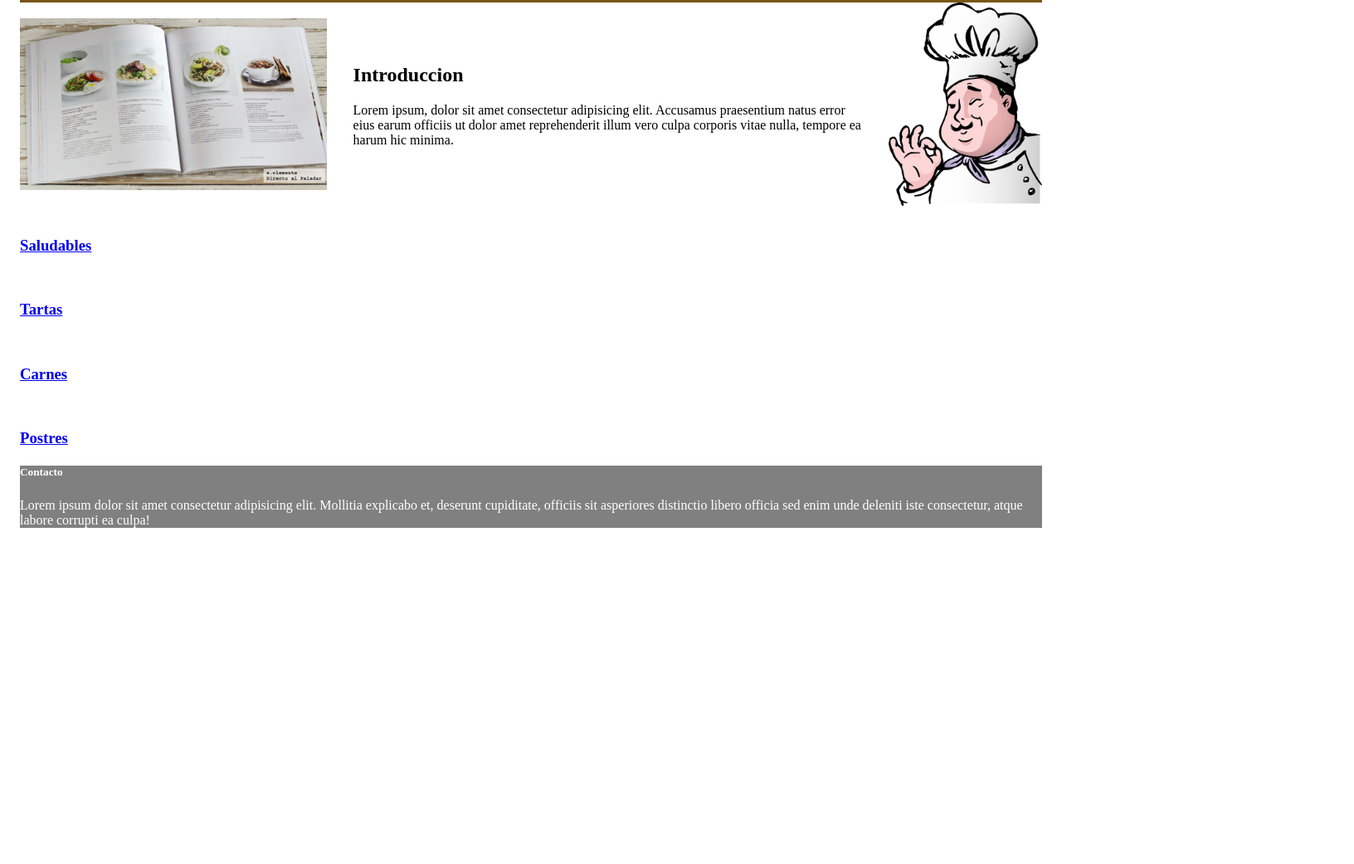
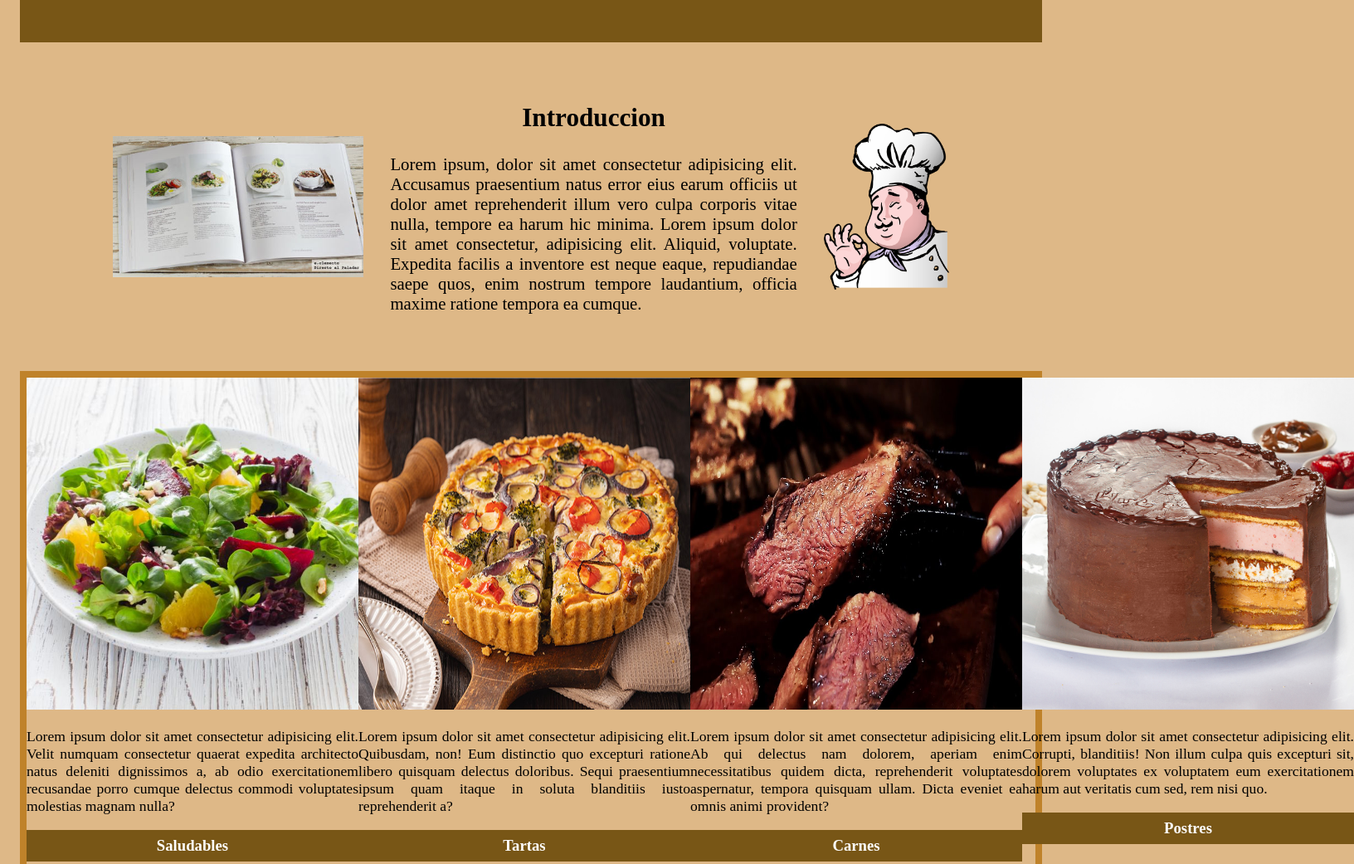
Before and after one commit to Ale35791/coder, a plain HTML site: page index.html in a window 1280 px wide. Shown: the part 133-1174 px from the top of the page at 83% size, 1632 px wide, since content can reach past the window. Before the commit the page ends 809 px from the top, so only its background shows below. Drawn offline with Linux system fonts and the light colour scheme.

Commit message:
pagina index terminada para desktop unicamente

```diff
--- a/css/style.css
+++ b/css/style.css
@@ -1,6 +1,9 @@
+*
 
 body{
     padding: 1rem;
+
+    background-color: burlywood;
 }
 
 
@@ -23,6 +26,8 @@ header.encabezado{
     background-color: rgb(120, 86, 22);
 
     padding: 1rem;
+
+    font-size: 1.6rem;
 }
 
 
@@ -57,9 +62,22 @@ section.portada-inicio{
 
     object-fit: cover;
 
+    text-align: justify;
 
+    padding-left: 7rem;
 
+    padding-right: 7rem;
 
+    padding-top: 3rem;
+
+    padding-bottom: 3rem;
+
+    font-size: 1.3rem;
+
+}
+
+section.portada-inicio h2{
+    text-align: center;
 }
 
 
@@ -69,8 +87,66 @@ section.portada-inicio{
     height: 15%;
 }
 
+
 .foto-libro{
     max-width: 30%;
 
     height: 30% ;
 }
+
+.section-index{
+    display: flex;
+
+    border: 8px solid rgba(177, 106, 0, 0.692);
+
+    justify-content: space-between;
+}
+
+.section-index img{
+    width: 400px;
+
+    height: 400px;
+
+    align-items: center;
+
+    justify-items: center;
+}
+
+.section-index p{
+    width: 25rem;
+
+    text-align: justify;
+
+    font-size: 1.1rem;
+
+}
+
+.section-index a{
+    align-items: center;
+
+    justify-content: center;
+
+    text-decoration: none;
+
+    color: white;
+
+    background-color: rgb(120, 86, 22);
+
+    padding: 0.5rem;
+
+    display: flex;
+}
+
+footer{
+
+    justify-items: center;
+
+    align-items: center;
+
+    text-align: center;
+}
+
+footer h5{
+    font-size: 1.2rem;
+
+}
--- a/index.html
+++ b/index.html
@@ -27,26 +27,42 @@
                 <h2>Introduccion</h2>
                 <p>Lorem ipsum, dolor sit amet consectetur adipisicing elit. Accusamus praesentium natus error eius
                     earum officiis ut dolor amet reprehenderit illum vero culpa corporis vitae nulla, tempore ea harum
-                    hic minima.</p>
+                    hic minima. Lorem ipsum dolor sit amet consectetur, adipisicing elit. Aliquid, voluptate. Expedita
+                    facilis a inventore est neque eaque, repudiandae saepe quos, enim nostrum tempore laudantium,
+                    officia maxime ratione tempora ea cumque.</p>
             </div>
             <img class="foto-cocinero" src="./img/cartoon-1299636_1280.png" alt="">
 
         </section>
-        <section>
-            <div>
-                <img src="" alt="">
+        <section class="section-index">
+            <div class="saludables-index">
+                <img class="imagen-saludables-index"
+                    src="./img/como_hacer_una_ensalada_con_naranja_52441_600_square.jpg" alt="">
+                <p>Lorem ipsum dolor sit amet consectetur adipisicing elit. Velit numquam consectetur quaerat expedita
+                    architecto natus deleniti dignissimos a, ab odio exercitationem recusandae porro cumque delectus
+                    commodi voluptates molestias magnam nulla?</p>
                 <h3><a href="./pages/saludables.html">Saludables</a></h3>
             </div>
-            <div>
-                <img src="" alt="">
+            <div class="tartas-index">
+                <img class="imagen-tartas-index"
+                    src="./img/1633199442-Tarta-de-verduras-grilladas-con-Queso-Untable-Por-Salut-Light.jpg" alt="">
+                <p>Lorem ipsum dolor sit amet consectetur adipisicing elit. Quibusdam, non! Eum distinctio quo excepturi
+                    ratione libero quisquam delectus doloribus. Sequi praesentium ipsum quam itaque in soluta blanditiis
+                    iusto reprehenderit a?</p>
                 <h3><a href="./pages/tartas.html">Tartas</a></h3>
             </div>
-            <div>
-                <img src="" alt="">
+            <div class="carnes-index">
+                <img class="imagen-carnes-index" src="./img/entraña.jpg" alt="">
+                <p>Lorem ipsum dolor sit amet consectetur adipisicing elit. Ab qui delectus nam dolorem, aperiam enim
+                    necessitatibus quidem dicta, reprehenderit voluptates aspernatur, tempora quisquam ullam. Dicta
+                    eveniet ea omnis animi provident?</p>
                 <h3><a href="./pages/carnes.html">Carnes</a></h3>
             </div>
-            <div>
-                <img src="" alt="">
+            <div class="postres-index">
+                <img class="imagen-postres-index" src="./img/tortaBB1.jpg" alt="">
+                <p>Lorem ipsum dolor sit amet consectetur adipisicing elit. Corrupti, blanditiis! Non illum culpa quis
+                    excepturi sit, dolorem voluptates ex voluptatem eum exercitationem harum aut veritatis cum sed, rem
+                    nisi quo.</p>
                 <h3><a href="./pages/postres.html">Postres</a></h3>
             </div>
         </section>
@@ -55,8 +71,10 @@
 
     <footer>
         <h5>Contacto</h5>
-        <p>Lorem ipsum dolor sit amet consectetur adipisicing elit. Mollitia explicabo et, deserunt cupiditate, officiis sit
-            asperiores distinctio libero officia sed enim unde deleniti iste consectetur, atque labore corrupti ea culpa!
+        <p>Lorem ipsum dolor sit amet consectetur adipisicing elit. Mollitia explicabo et, deserunt cupiditate, officiis
+            sit
+            asperiores distinctio libero officia sed enim unde deleniti iste consectetur, atque labore corrupti ea
+            culpa!
         </p>
     </footer>
 </body>
```
Also changed, not shown: img/1633199442-Tarta-de-verduras-grilladas-con-Queso-Untable-Por-Salut-Light.jpg (added), img/como_hacer_una_ensalada_con_naranja_52441_600_square.jpg (added), img/entraña.jpg (added), img/tortaBB1.jpg (added).
